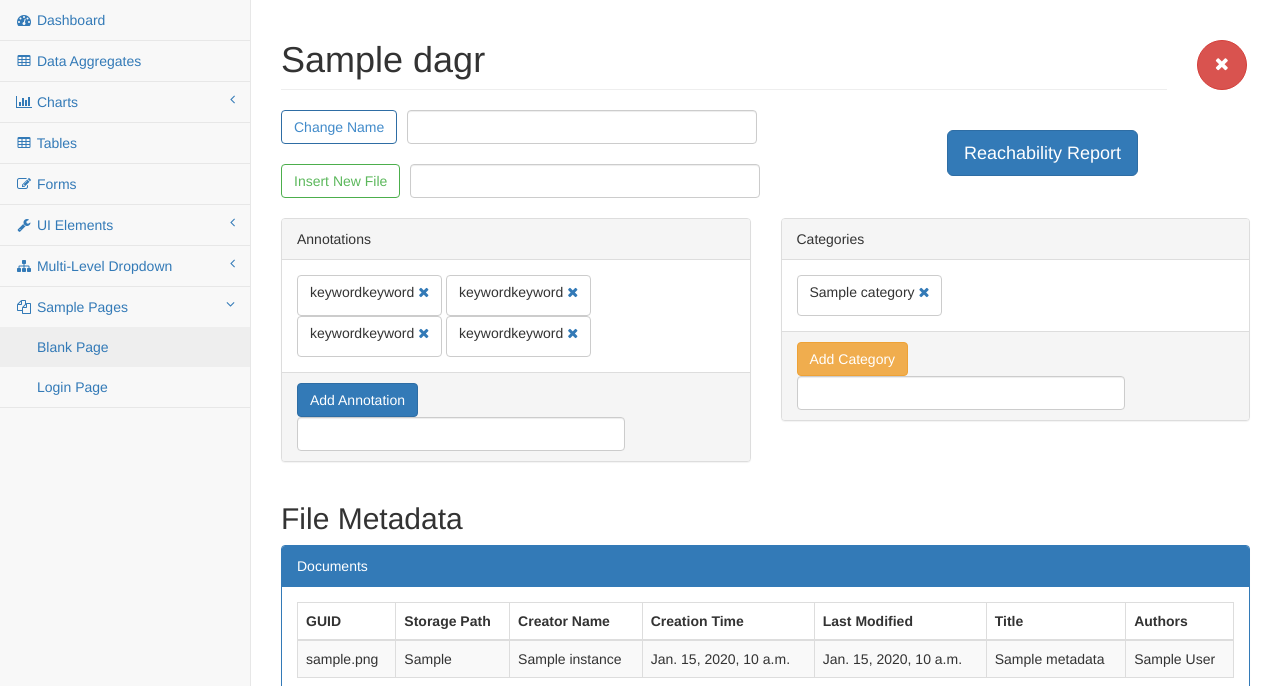
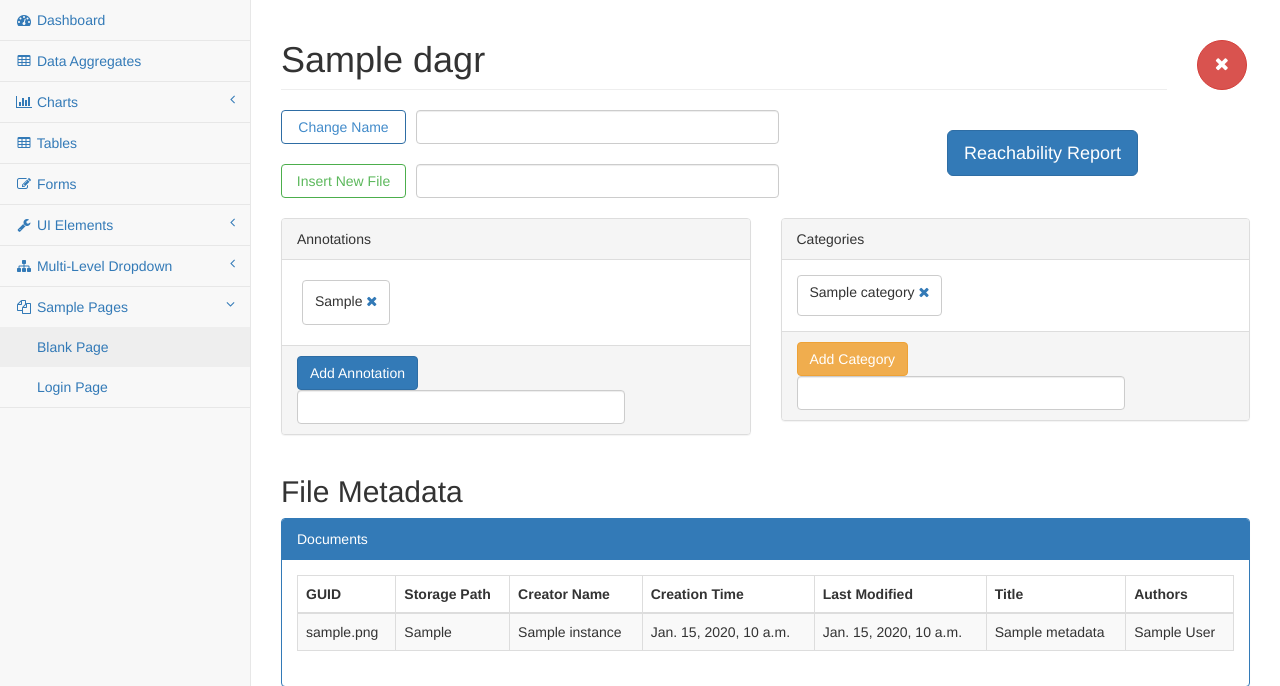
Before and after one commit to JPeterson462/CMSC424-Project, a Django app: page /mmda/data_aggregates/1/ in a window 1280 px wide. Shown: the part 51-737 px from the top of the page. Run offline with Django 3.2, Linux system fonts and the light colour scheme; tables that the repository leaves empty hold one stand-in row (values such as "Sample post"); style sheets or scripts are compiled from the project's sources; parts of the project's set-up code (start-up, migrations or seed data) failed here and were passed over; some libraries are stand-ins or nearby versions.

Commit message:
KW: Added functionality to add annotation to DAGR

```diff
--- a/web/mmda/templates/mmda/dagr_page.html
+++ b/web/mmda/templates/mmda/dagr_page.html
@@ -21,16 +21,16 @@
         <div class="col-lg-8">
             <form action="{% url 'mmda:change_dagr_name' dagr.dagr_guid %}" method="post">
                 {% csrf_token %}
-                <input type="submit" value="Change Name" class="btn btn-outline btn-primary" style="float:left; margin-right:10px">
-                <input type="text" name="new_name" class="form-control" style="width:55%">
+                <input type="submit" value="Change Name" class="btn btn-outline btn-primary" style="float:left; margin-right:10px; width:125px">
+                <input type="text" name="new_name" class="form-control" style="width:57%">
             </form>
 
             <br/>
 
             <form action="{% url 'mmda:add_file_to_dagr' dagr.dagr_guid %}" method="post">
                 {% csrf_token %}
-                <input type="submit" value="Insert New File" class="btn btn-outline btn-success" style="float:left; margin-right:10px">
-                <input type="text" name="file_path" class="form-control" style="width:55%">
+                <input type="submit" value="Insert New File" class="btn btn-outline btn-success" style="float:left; margin-right:10px; width:125px">
+                <input type="text" name="file_path" class="form-control" style="width:57%">
             </form>
         </div>
         <div class="col-lg-4">
@@ -49,15 +49,18 @@
                 </div>
                 <div class="panel-body">
                     {% for annotation in annotations %}
-                        <button type="button" class="btn btn-outline btn-default">
-                            {{ annotation }}
+                        <button type="button" class="btn btn-outline btn-default" style="margin:5px; padding-top:10px">
+                            {{ annotation.annotation }}
                             <a href="#"><p class="fa fa-times"></p></a>
                         </button>
                     {% endfor %}
                 </div>
                 <div class="panel-footer">
-                    <input type="submit" value="Add Annotation" class="btn btn-primary" style="float:left; margin-right:10px">
-                    <input class="form-control" style="width:75%">
+                    <form action="{% url 'mmda:add_annotation_to_dagr' dagr.dagr_guid %}" method="post">
+                        {% csrf_token %}
+                        <input type="submit" value="Add Annotation" class="btn btn-primary" style="float:left; margin-right:10px">
+                        <input type="text" name="new_annotation" class="form-control" style="width:75%">
+                    </form>
                 </div>
             </div>
         </div>
--- a/web/mmda/urls.py
+++ b/web/mmda/urls.py
@@ -18,5 +18,6 @@ urlpatterns = [
     url(r'^sterile_dagr_report/$', views.sterile_dagr_report, name='sterile_dagr_report'),
     url(r'^time_range_dagr_report/$', views.time_range_dagr_report, name='time_range_dagr_report'),
     url(r'^change_dagr_name/(?P<dagr_guid>[0-9a-z\-]+)/$', views.change_dagr_name, name='change_dagr_name'),
-    url(r'^add_file_to_dagr/(?P<dagr_guid>[0-9a-z\-]+)/$', views.add_file_to_dagr, name='add_file_to_dagr')
+    url(r'^add_file_to_dagr/(?P<dagr_guid>[0-9a-z\-]+)/$', views.add_file_to_dagr, name='add_file_to_dagr'),
+    url(r'^add_annotation_to_dagr/(?P<dagr_guid>[0-9a-z\-]+)/$', views.add_annotation_to_dagr, name='add_annotation_to_dagr')
 ]
--- a/web/mmda/views.py
+++ b/web/mmda/views.py
@@ -45,6 +45,13 @@ def dagr_page(request, dagr_guid):
             WHERE dagr_guid = %s
         """, [dagr_guid])
         dagr = dictfetchall(cursor)[0]
+
+        cursor.execute("""
+            SELECT annotation
+            FROM annotation
+            WHERE dagr_guid = %s
+        """, [dagr_guid])
+        annotations = dictfetchall(cursor)
 
         cursor.execute("""
             SELECT *
@@ -111,7 +118,7 @@ def dagr_page(request, dagr_guid):
         context = {
             'dagr': dagr,
             'categories': categories,
-            'annotations': [ 'keywordkeyword', 'keywordkeyword', 'keywordkeyword', 'keywordkeyword' ],
+            'annotations': annotations,
             'document_metadata': document_metadata,
             'image_metadata': image_metadata,
             'audio_metadata': audio_metadata,
@@ -384,3 +391,16 @@ def add_file_to_dagr(request, dagr_guid):
                last_modified, create_dagr, recursion_level=0)
 
     return HttpResponseRedirect(reverse('mmda:dagr_page', kwargs={'dagr_guid': dagr_guid}))
+
+def add_annotation_to_dagr(request, dagr_guid):
+    new_annotation = request.POST['new_annotation']
+    with connection.cursor() as cursor:
+        cursor.execute("""
+            INSERT INTO annotation (
+                dagr_guid, annotation
+            ) VALUES (
+                %s, %s
+            )
+        """, [dagr_guid, new_annotation])
+
+    return HttpResponseRedirect(reverse('mmda:dagr_page', kwargs={'dagr_guid': dagr_guid}))
```
